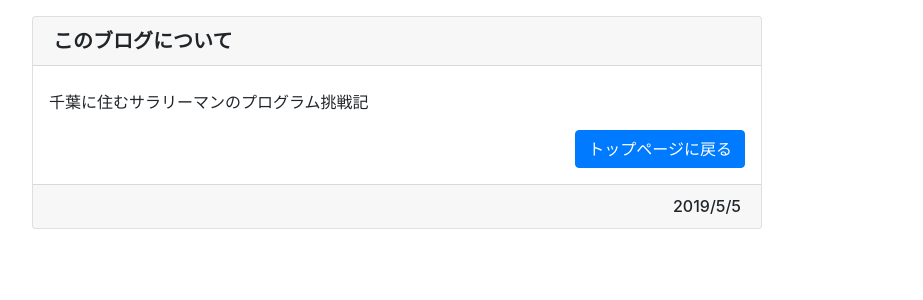
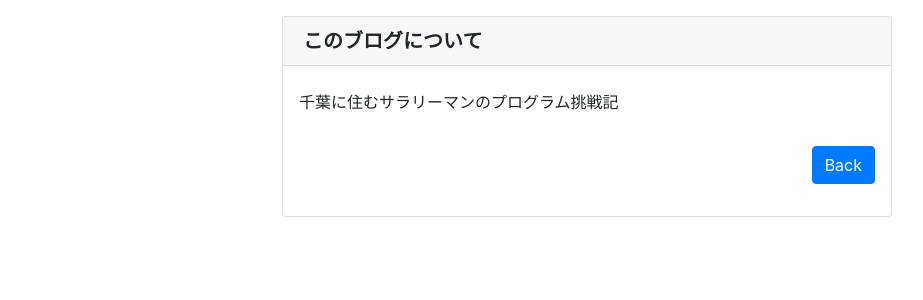
Before and after one commit to type89/new_djangogirl, a Django app: page /about/ in a window 1280 px wide. Shown: the part 56-356 px from the top of the page, without its empty margins (53-976 px from the left). Run offline with Django 3.2, Linux system fonts and the light colour scheme; some libraries are stand-ins or nearby versions.

Commit message:
スタイル修正

```diff
--- a/blog/templates/blog/about.html
+++ b/blog/templates/blog/about.html
@@ -5,10 +5,7 @@
 <h5 class="card-header"><b>このブログについて</b></h5>
 
 <div class="card-body>">
-<br>　千葉に住むサラリーマンのプログラム挑戦記
-<div align="right"><a href="{% url 'post_list' %}" class="btn btn-primary m-3">トップページに戻る</a></div>
-</div>
-    <div align="right"><h6 class="card-footer mb-0">2019/5/5</h6></div>
-  </div>
-  <p>
+<p><br>　千葉に住むサラリーマンのプログラム挑戦記</p>
+<div align="right"><a href="{% url 'post_list' %}" class="btn btn-primary m-3">Back</a></div>
+<p>
 {% endblock %}
--- a/blog/templates/blog/base.html
+++ b/blog/templates/blog/base.html
@@ -4,10 +4,6 @@
         <meta charset="utf-8">
         <meta name="viewport" content="width=device-width, initial-scale=1, shrink-to-fit=no">
         <link rel="stylesheet" href="https://stackpath.bootstrapcdn.com/bootstrap/4.2.1/css/bootstrap.min.css" integrity="sha384-GJzZqFGwb1QTTN6wy59ffF1BuGJpLSa9DkKMp0DgiMDm4iYMj70gZWKYbI706tWS" crossorigin="anonymous">
-        <!-- <title>Django Girls blog</title>
-        <link rel="stylesheet" href="//maxcdn.bootstrapcdn.com/bootstrap/3.2.0/css/bootstrap.min.css">
-        <link rel="stylesheet" href="//maxcdn.bootstrapcdn.com/bootstrap/3.2.0/css/bootstrap-theme.min.css">
-        <link href='//fonts.googleapis.com/css?family=Lobster&subset=latin,latin-ext' rel='stylesheet' type='text/css'> -->
         <link href="https://fonts.googleapis.com/css?family=Archivo+Black" rel="stylesheet">
         <link rel="stylesheet" href="{% static 'css/blog.css' %}">
         <title>New Momopi's Blog</title>
@@ -35,23 +31,16 @@
         </div>
       </nav>
       </nav>
-        <!--<div class="jumbotron">
-          {% if user.is_authenticated %}
-            <a href="{% url 'post_new' %}" class="top-menu"><span class="glyphicon glyphicon-plus"></span></a>
-          {% endif %}
-            <div class="blog_title">
-            <h1><a href="/">New Momopi's Blog</a></h1>
-            </div>
-            <p class="lead">いろいろな開発に挑戦してみるブログです</p>
-        </div>-->
         <p>
-        <div class="content container">
-            <div class="row">
-                <div class="col-md-8">
+        <div class="row no-gutters">
+        <div class="col-3 d-none d-lg-block"></div>
+        <div class="col-12 col-lg-6">
+                <div class="content container">
                 {% block content %}
                 {% endblock %}
                 </div>
-            </div>
+        <div class="col-3 d-none d-lg-block"></div>
+        </div>
         </div>
         <script src="https://code.jquery.com/jquery-3.3.1.slim.min.js" integrity="sha384-q8i/X+965DzO0rT7abK41JStQIAqVgRVzpbzo5smXKp4YfRvH+8abtTE1Pi6jizo" crossorigin="anonymous"></script>
         <script src="https://cdnjs.cloudflare.com/ajax/libs/popper.js/1.14.6/umd/popper.min.js" integrity="sha384-wHAiFfRlMFy6i5SRaxvfOCifBUQy1xHdJ/yoi7FRNXMRBu5WHdZYu1hA6ZOblgut" crossorigin="anonymous"></script>
```
Also changed, not shown: blog/templates/blog/post_detail.html (+3 -6 lines), blog/templates/blog/post_list.html (+6 -6 lines).
